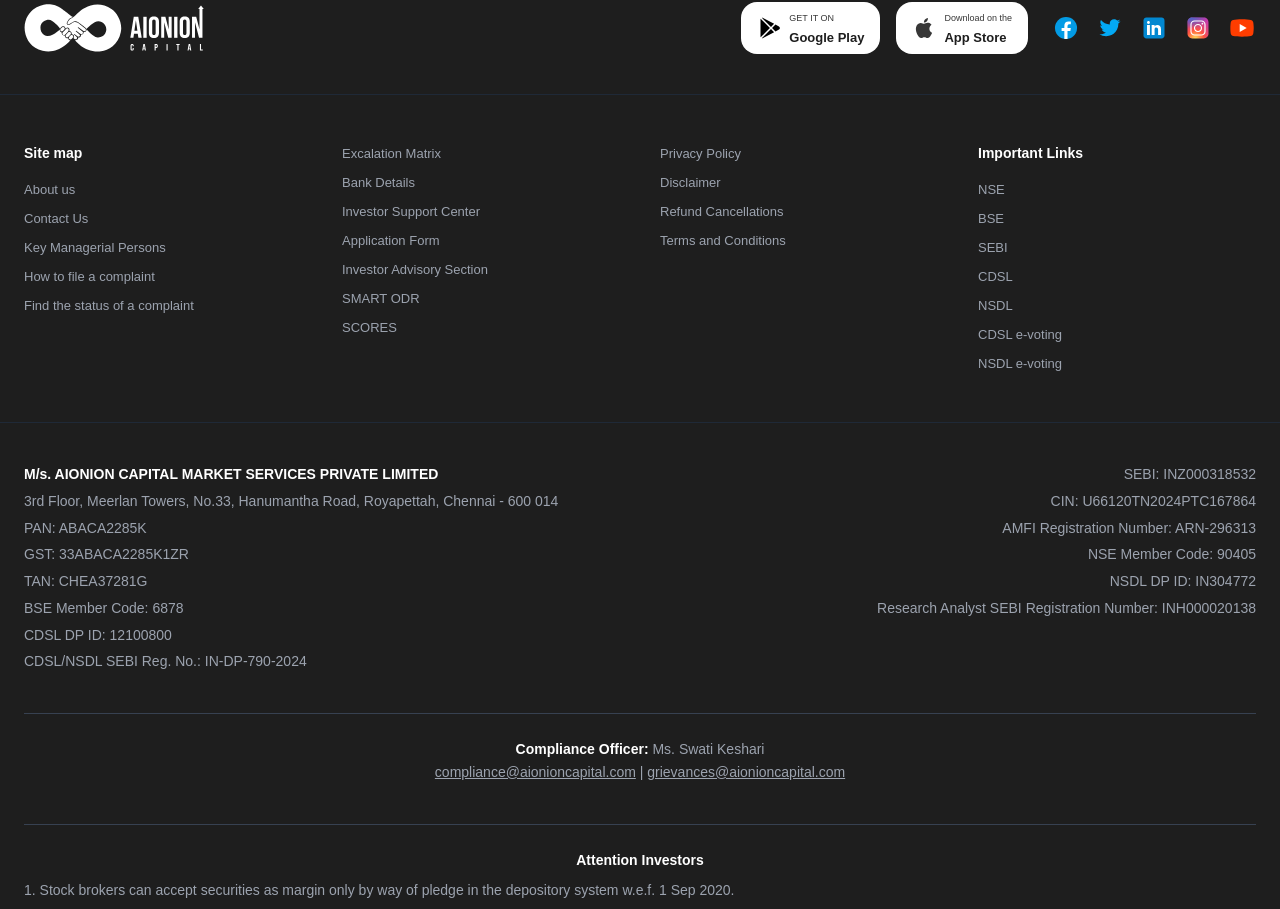
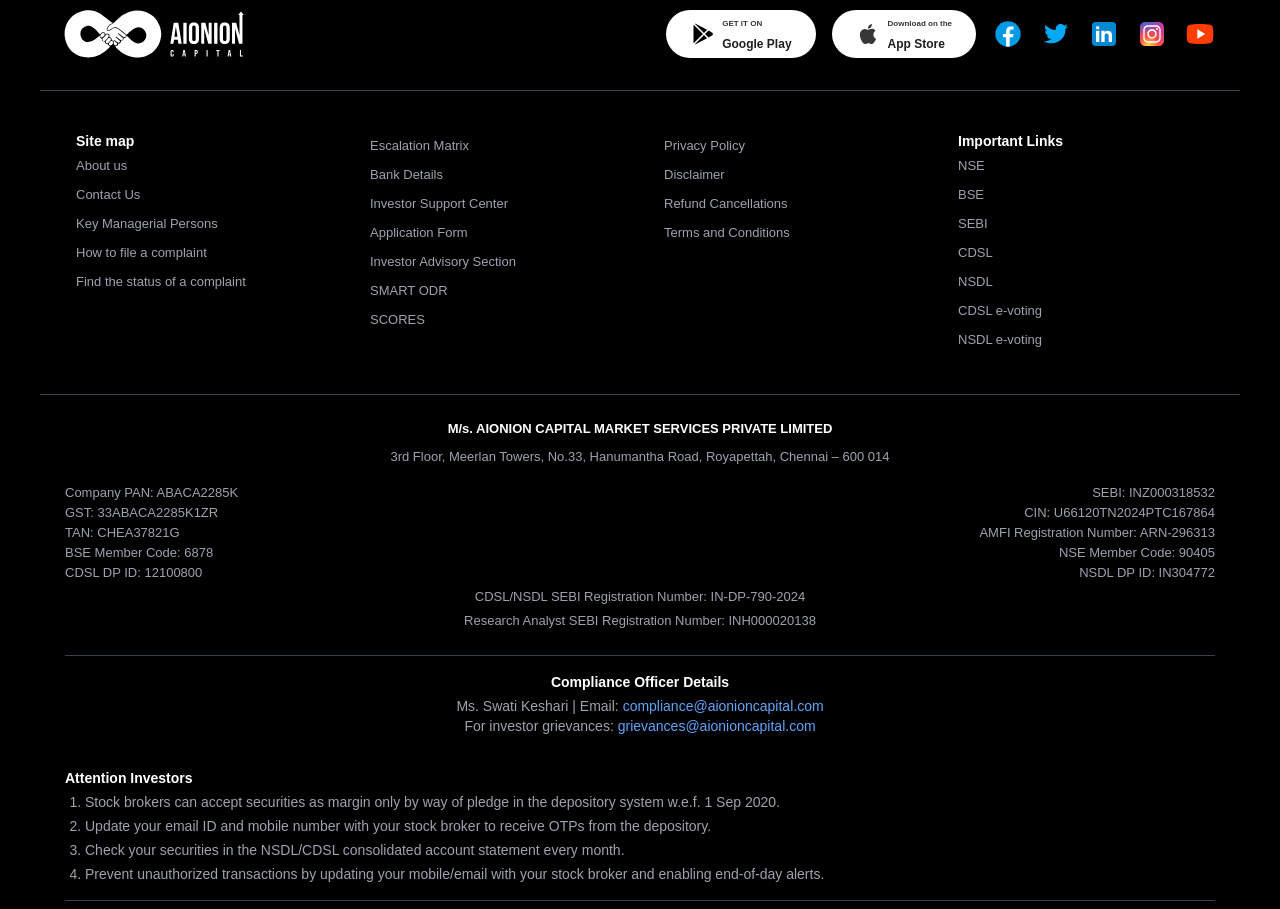
Before and after one commit to Johnrebu/aionioncapital, a Next.js app: page /privacypolicy in a window 1280 px wide. Shown: the part 3270-4179 px from the top of the page. Built offline with nearby package versions, Linux system fonts and the light colour scheme.

Commit message:
footer updation

```diff
--- a/src/components/layout/footer.tsx
+++ b/src/components/layout/footer.tsx
@@ -225,39 +225,47 @@
 // export default Footer;
 
 // ...existing imports
+"use client";
+
 import Image from "next/image";
+import Link from "next/link"; // ✅ Added
 import AppleIcon from "@mui/icons-material/Apple";
+import React from "react";
 
 interface FooterProps {
   header: string;
   links: { name: string; url: string }[];
 }
 
-const FooterStyle: React.FC<FooterProps> = ({ header, links }) => (
-  <div className="min-w-[180px]">
+const FooterStyle: React.FC<FooterProps> = ({ header, links }) => {
+  return (
+    <div className="xl:mx-3 lg:mx-3 md:mx-0 text-left">
       {header && (
-      <h5 className="text-white text-[14px] font-semibold mb-4">{header}</h5>
+        <h5 className="text-white md:text-[14px] font-semibold mb-1">
+          {header}
+        </h5>
       )}
-    <ul className="space-y-2">
+      <ul className="space-y-2 mt-1">
         {links.map((link, index) => (
           <li key={index}>
-          <a
+            <Link
               className="text-gray-400 hover:text-white text-[13px] transition duration-300"
               href={link.url}
             >
               {link.name}
-          </a>
+            </Link>
           </li>
         ))}
       </ul>
     </div>
   );
+};
 
 const Footer: React.FC = () => {
   return (
-    <footer className="bg-black1 w-full text-white text-sm">
-      {/* Top Row: Logo + Store Badges + Social Icons */}
-      <div className="flex flex-col lg:flex-row justify-between items-center max-w-[1350px] mx-auto px-6 py-10 gap-8 border-b border-gray-800">
+    <footer className="bg-black text-white text-sm px-4 md:px-10 pt-10">
+      {/* Logo and App Links */}
+      <div className="flex flex-wrap flex-col lg:flex-row justify-center items-center lg:justify-between max-w-[1350px] mx-auto px-6 py-2">
         <Image
           className="brightness-0 invert"
           src="/footericon/logo.svg"
@@ -266,44 +274,54 @@
           height={38}
           priority
         />
-        <div className="flex flex-col sm:flex-row gap-6 items-center">
-          {/* Store Badges */}
-          <div className="flex gap-4">
-            {/* Play Store */}
-            <a href="https://play.google.com/store/apps/details?id=com.intellectsoftwares.aionioncaptial">
-              <div className="flex items-center bg-white px-4 py-1.5 rounded-2xl">
+
+        <div className="flex gap-4 items-center mt-5 lg:mt-0 flex-col md:flex-row">
+          {/* App Store Buttons */}
+          <div className="flex gap-4 items-center">
+            <a
+              href="https://play.google.com/store/apps/details?id=com.intellectsoftwares.aionioncaptial"
+              className="inline-block"
+            >
+              <div className="flex justify-between gap-2 items-center bg-[#ffff] px-6 py-1 rounded-3xl">
                 <Image
                   src="/footericon/play.svg"
                   alt="google icon"
                   width={24}
                   height={24}
                 />
-                <div className="ml-2">
-                  <p className="text-black2 text-[9px] font-medium">
+                <div>
+                  <h3 className="text-black2 text-[8px] font-bold">
                     GET IT ON
-                  </p>
-                  <p className="text-black1 text-[13px] font-bold">
+                  </h3>
+                  <h2 className="text-black1 text-[12px] font-bold">
                     Google Play
-                  </p>
+                  </h2>
                 </div>
               </div>
             </a>
-            {/* App Store */}
-            <a href="https://apps.apple.com/us/app/aionion-capital/id6740156959">
-              <div className="flex items-center bg-white px-4 py-1.5 rounded-2xl">
-                <AppleIcon className="text-black2 w-[20px] h-[20px]" />
-                <div className="ml-2">
-                  <p className="text-black2 text-[9px] font-medium">
+            <a
+              href="https://apps.apple.com/us/app/aionion-capital/id6740156959"
+              className="inline-block"
+            >
+              <div className="flex justify-between gap-2 items-center bg-[#ffff] px-6 py-1 rounded-3xl">
+                <AppleIcon
+                  className="text-black2 w-[20px] h-[20px]"
+                  fontSize="medium"
+                />
+                <div>
+                  <h3 className="text-black2 text-[8px] font-bold">
                     Download on the
-                  </p>
-                  <p className="text-black1 text-[13px] font-bold">App Store</p>
+                  </h3>
+                  <h2 className="text-black1 text-[12px] font-bold">
+                    App Store
+                  </h2>
                 </div>
               </div>
             </a>
           </div>
 
           {/* Social Icons */}
-          <div className="flex gap-4">
+          <div className="flex gap-4 items-center">
             {[
               { img: "fb", link: "https://www.facebook.com/aionioncapital" },
               { img: "twitter", link: "https://x.com/aionioncapital" },
@@ -320,22 +338,29 @@
                 link: "https://www.youtube.com/@AionionCapital",
               },
             ].map((item, i) => (
-              <a href={item.link} key={i}>
+              <a
+                href={item.link}
+                key={i}
+                target="_blank"
+                rel="noopener noreferrer"
+              >
                 <Image
                   src={`/footericon/${item.img}.svg`}
                   alt={`${item.img} logo`}
-                  width={28}
-                  height={28}
-                  className="rounded-lg hover:opacity-80 transition"
+                  width={32}
+                  height={32}
+                  className="rounded-lg w-8 h-8"
+                  priority
                 />
               </a>
             ))}
           </div>
         </div>
       </div>
+      <div className="max-w-7xl mx-auto grid grid-cols-1 md:grid-cols-4 gap-2 pb-6 border-b border-gray-700"></div>
 
-      {/* Grid Links */}
-      <div className="grid grid-cols-1 sm:grid-cols-2 lg:grid-cols-4 gap-10 max-w-[1350px] mx-auto px-6 py-12">
+      {/* Link Columns */}
+      <div className="grid xl:grid-cols-4 lg:grid-cols-4 md:grid-cols-4 grid-cols-1 gap-6 max-w-[1350px] mx-auto px-6 py-6 md:py-10">
         {[
           {
             header: "Site map",
@@ -360,14 +385,14 @@
             header: "",
             links: [
               {
-                name: "Excalation Matrix",
-                url: "/resources#excalation-matrix",
+                name: "Escalation Matrix",
+                url: "/resources#escalation-matrix",
               },
               { name: "Bank Details", url: "/bonddetails#bank-details" },
               { name: "Investor Support Center", url: "/resources" },
               { name: "Application Form", url: "/resources" },
               { name: "Investor Advisory Section", url: "/investor" },
-              { name: "SMART ODR", url: "/smartodr" },
+              { name: "SMART ODR", url: "/smart-odr" },
               { name: "SCORES", url: "/scores" },
             ],
           },
@@ -391,63 +416,70 @@
               { name: "SEBI", url: "https://www.sebi.gov.in/" },
               { name: "CDSL", url: "https://www.cdslindia.com/" },
               { name: "NSDL", url: "https://www.cdslindia.com/" },
-              { name: "CDSL e-voting", url: "https://www.cdslindia.com/" },
-              { name: "NSDL e-voting", url: "https://www.cdslindia.com/" },
+              { name: "CDSL e-voting", url: "https://www.evoting.cdsl.com/" },
+              { name: "NSDL e-voting", url: "https://eservices.nsdl.com/" },
             ],
           },
-        ].map((item, i) => (
-          <FooterStyle key={i} header={item.header} links={item.links} />
+        ].map((section, i) => (
+          <FooterStyle key={i} header={section.header} links={section.links} />
         ))}
       </div>
-
-      {/* Legal, Compliance & Notices */}
-      <div className="border-t border-gray-800 text-gray-400 px-6 py-10 max-w-[1350px] mx-auto space-y-10 text-sm leading-relaxed">
-        {/* Company Info */}
-        <div className="flex flex-col md:flex-row md:justify-between gap-6">
-          <div className="space-y-1">
-            <h2 className="font-semibold text-white">
+      <div className="max-w-7xl mx-auto grid grid-cols-1 md:grid-cols-4 gap-2 pb-1 border-b border-gray-700"></div>
+      {/* Company Details */}
+      <div className="text-gray-400 text-[13px] max-w-[1150px] mx-auto py-6 border-b border-gray-700">
+        <div className="text-center font-semibold text-white mb-2">
           M/s. AIONION CAPITAL MARKET SERVICES PRIVATE LIMITED
-            </h2>
-            <p>
-              3rd Floor, Meerlan Towers, No.33, Hanumantha Road, Royapettah,
-              Chennai - 600 014
-            </p>
-            <p>PAN: ABACA2285K</p>
-            <p>GST: 33ABACA2285K1ZR</p>
-            <p>TAN: CHEA37281G</p>
-            <p>BSE Member Code: 6878</p>
-            <p>CDSL DP ID: 12100800</p>
-            <p>CDSL/NSDL SEBI Reg. No.: IN-DP-790-2024</p>
         </div>
-
-          <div className="space-y-1 text-end">
-            <p>SEBI: INZ000318532</p>
-            <p>CIN: U66120TN2024PTC167864</p>
-            <p>AMFI Registration Number: ARN-296313</p>
-            <p>NSE Member Code: 90405</p>
-            <p>NSDL DP ID: IN304772</p>
-            <p>Research Analyst SEBI Registration Number: INH000020138</p>
+        <div className="text-center">
+          3rd Floor, Meerlan Towers, No.33, Hanumantha Road, Royapettah, Chennai
+          – 600 014
+        </div>
+        <div className="flex flex-col md:flex-row justify-between gap-y-1 mt-4">
+          <span>Company PAN: ABACA2285K</span>
+          <span>SEBI: INZ000318532</span>
+        </div>
+        <div className="flex flex-col md:flex-row justify-between gap-y-1">
+          <span>GST: 33ABACA2285K1ZR</span>
+          <span>CIN: U66120TN2024PTC167864</span>
+        </div>
+        <div className="flex flex-col md:flex-row justify-between gap-y-1">
+          <span>TAN: CHEA37821G</span>
+          <span>AMFI Registration Number: ARN-296313</span>
+        </div>
+        <div className="flex flex-col md:flex-row justify-between gap-y-1">
+          <span>BSE Member Code: 6878</span>
+          <span>NSE Member Code: 90405</span>
+        </div>
+        <div className="flex flex-col md:flex-row justify-between gap-y-1">
+          <span>CDSL DP ID: 12100800</span>
+          <span>NSDL DP ID: IN304772</span>
+        </div>
+        <div className="text-center mt-1">
+          CDSL/NSDL SEBI Registration Number: IN-DP-790-2024
+        </div>
+        <div className="text-center mt-1">
+          Research Analyst SEBI Registration Number: INH000020138
         </div>
       </div>
 
       {/* Compliance Officer */}
-        <div className="text-center border-t border-gray-700 pt-6">
-          <p>
-            <span className="text-white font-semibold">
-              Compliance Officer:
-            </span>{" "}
-            Ms. Swati Keshari
-            <br />
+      <div className="max-w-[1150px] mx-auto py-4 text-sm">
+        <div className="text-center font-semibold text-white mb-1">
+          Compliance Officer Details
+        </div>
+        <p className="text-center text-gray-400">
+          Ms. Swati Keshari | Email:{" "}
           <a
             href="mailto:compliance@aionioncapital.com"
-              className="underline"
+            className="text-blue-400"
           >
             compliance@aionioncapital.com
-            </a>{" "}
-            |{" "}
+          </a>
+          <br />
+          For investor grievances:{" "}
           <a
             href="mailto:grievances@aionioncapital.com"
-              className="underline"
+            className="text-blue-400"
           >
             grievances@aionioncapital.com
           </a>
@@ -455,14 +487,12 @@
       </div>
 
       {/* Attention Investors */}
-        <div className="border-t border-gray-700 pt-6">
-          <h3 className="text-white font-semibold text-center mb-2">
-            Attention Investors
-          </h3>
-          <ul className="list-decimal list-inside space-y-1">
+      <div className="max-w-[1150px] mx-auto py-4 text-sm text-gray-400 border-b border-gray-700">
+        <p className="font-semibold text-white mb-1">Attention Investors</p>
+        <ol className="list-decimal pl-5 space-y-1">
           <li>
-              Stock brokers can accept securities as margin only by way of
-              pledge in the depository system w.e.f. 1 Sep 2020.
+            Stock brokers can accept securities as margin only by way of pledge
+            in the depository system w.e.f. 1 Sep 2020.
           </li>
           <li>
             Update your email ID and mobile number with your stock broker to
@@ -473,43 +503,25 @@
             statement every month.
           </li>
           <li>
-              Prevent unauthorized transactions by updating your mobile/email
-              with your stock broker and enabling end-of-day alerts.
+            Prevent unauthorized transactions by updating your mobile/email with
+            your stock broker and enabling end-of-day alerts.
           </li>
-          </ul>
+        </ol>
       </div>
 
-        {/* Disclaimer */}
-        <div className="text-sm border-t border-gray-700 pt-6">
-          <p>
-            The Stock Exchanges are not in any manner answerable or liable for
-            any acts of omission or commission by us or our partners, agents,
-            associates, etc., of any of the Rules, Regulations, SEBI Act or any
-            other laws. We are solely responsible for all content on this
-            website.
-          </p>
-          <p className="mt-3">
-            Depository Participants info:{" "}
-            <a
-              href="https://www.cdslindia.com/eservices/DP/DPDatabase"
-              target="_blank"
-              rel="noopener noreferrer"
-              className="underline text-blue-400"
-            >
-              https://www.cdslindia.com/eservices/DP/DPDatabase
-            </a>
-          </p>
-          <p className="mt-3">
-            Investments in securities market are subject to market risks, read
-            all related documents carefully before investing.
-          </p>
+      {/* Disclaimer Bottom */}
+      <div className="text-center text-gray-500 text-xs py-4 px-2">
+        The Stock Exchanges are not in any manner answerable, responsible or
+        liable to any person or persons for any acts of omission or commission,
+        errors, mistakes and/or violation, actual or perceived…{" "}
+        <Link href="#" className="underline">
+          CDSL Website
+        </Link>
+        .
+        <br />
+        ©2025 Aionion Capital. All Rights Reserved.
       </div>
 
-        {/* Copyright */}
-        <div className="text-center text-gray-500 text-sm border-t border-gray-800 pt-6">
-          ©2025 Aionion Capital. All Rights Reserved.
-        </div>
-      </div>
     </footer>
   );
 };
```
Lines whose indentation alone changed are shown as unchanged.
